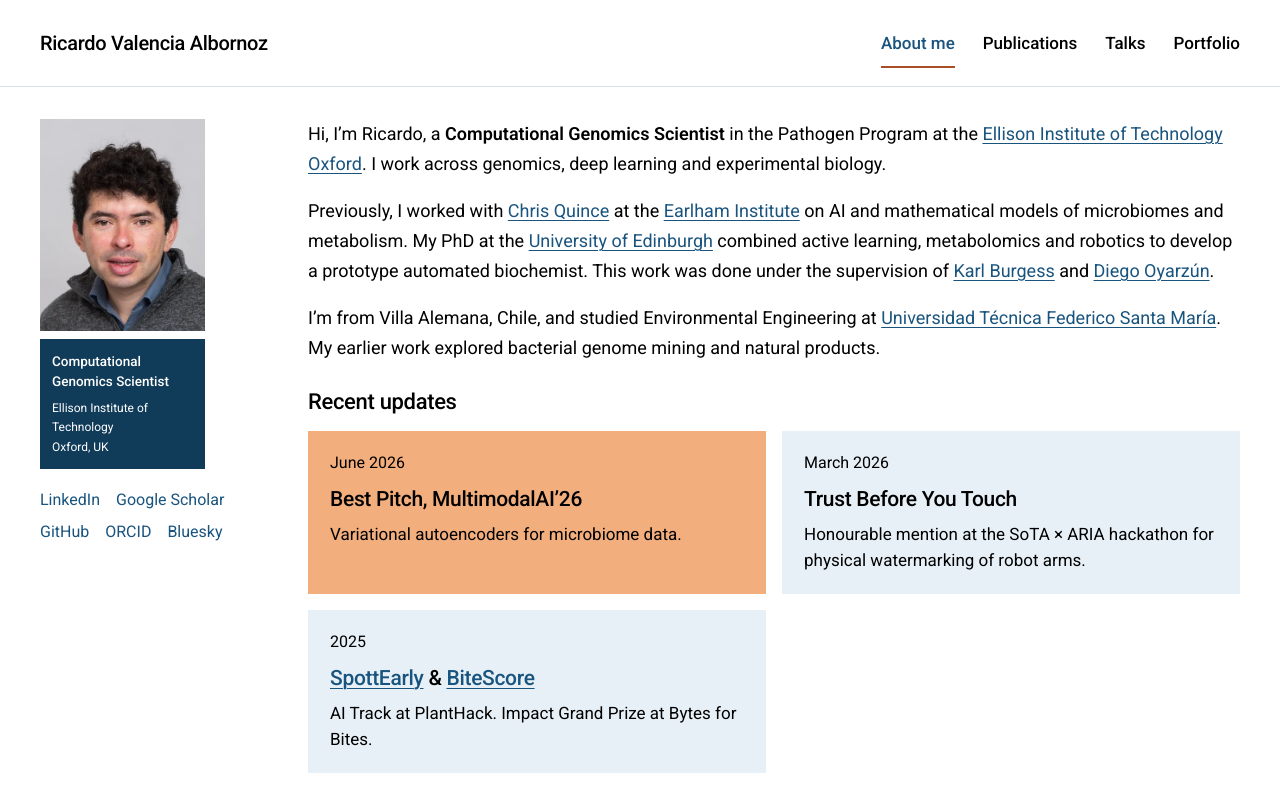
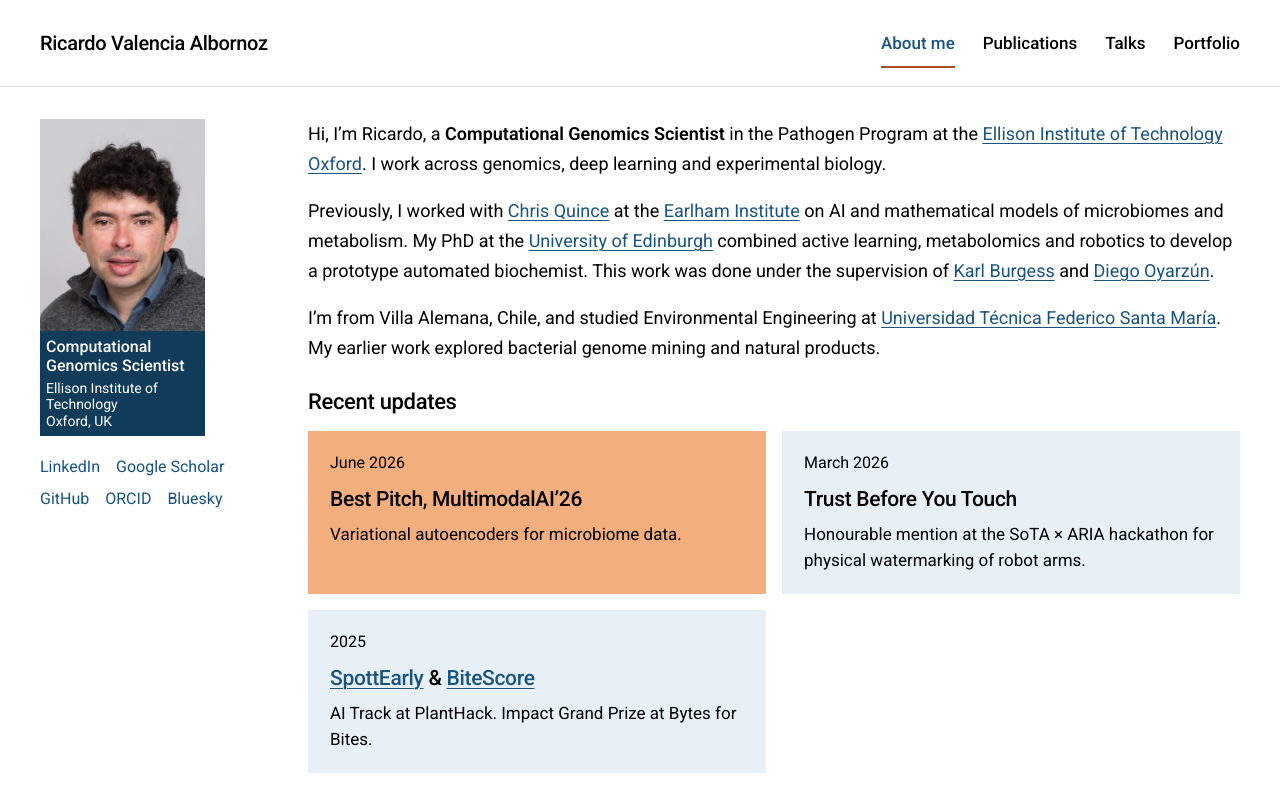
Before and after one commit to rvalenciaaz/rvalenciaaz.github.io, a Jekyll site: the page built from _pages/home.html, in a window 1280 px wide. Shown: the top 812 px of the page. Built offline with Jekyll 4.4.1, drawn with Linux system fonts in a browser that asks for light colours.

Commit message:
Join the portrait and caption and enlarge profile text

```diff
--- a/assets/css/site.css
+++ b/assets/css/site.css
@@ -69,12 +69,12 @@ strong{font-weight:600}
 .menu-toggle{display:none;align-items:center;gap:10px;background:white;color:var(--ink);border:1px solid var(--line);padding:8px 12px;font-size:17px}
 .site-shell{display:grid;grid-template-columns:220px minmax(0,1fr);gap:48px;align-items:start;padding-block:32px 36px;flex:1}
 .profile{font-size:17px;line-height:1.5}
-.profile-card{display:flex;flex-direction:column;align-items:center;gap:8px;width:165px;max-width:100%}
+.profile-card{display:flex;flex-direction:column;align-items:center;gap:0;width:165px;max-width:100%}
 .profile-photo{display:block;flex:none;width:100%;overflow:hidden}
 .profile-photo img{width:100%;height:auto;aspect-ratio:7/9;object-fit:cover;object-position:center}
-.profile-caption{width:100%;padding:12px;background:var(--navy);color:white;overflow-wrap:anywhere}
-.profile-role{font-size:13.5px;font-weight:500;line-height:1.5;margin-bottom:7.5px}
-.profile-affiliation{font-size:12px;line-height:1.6;color:white;margin:0}
+.profile-caption{width:100%;padding:6px;background:var(--navy);color:white;overflow-wrap:anywhere}
+.profile-role{font-size:16px;font-weight:500;line-height:1.2;margin-bottom:4px}
+.profile-affiliation{font-size:14px;line-height:1.2;color:white;margin:0}
 .profile-affiliation a{color:inherit;text-decoration:none}
 .profile-affiliation a:hover{color:white;text-decoration:underline}
 .profile-caption :focus-visible{outline-color:var(--apricot)}
@@ -193,7 +193,6 @@ a.update-panel:hover h3,a.update-panel:focus-visible h3{text-decoration:underlin
   .site-shell{display:flex;flex-direction:column;gap:28px;padding-block:24px}
   .profile{width:100%}
   .profile-card{width:140px}
-  .profile-role{font-size:12.75px;margin-bottom:6px}
   .profile-links{display:flex;flex-wrap:wrap;gap:6px 18px;margin:0}
   .profile-card+.profile-links{margin-top:14px}
   .profile-links a{font-size:16px}
```
Also changed, not shown: README.md (+1 -1 lines).
